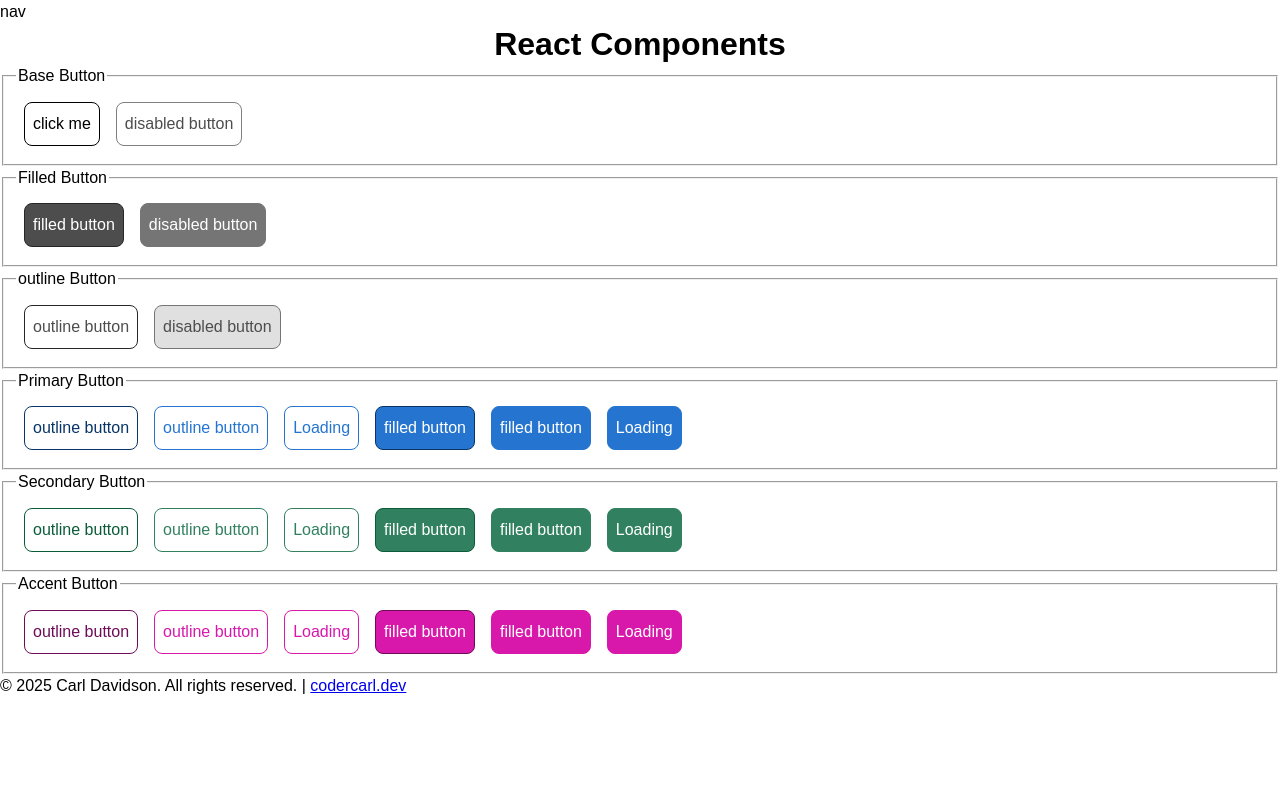
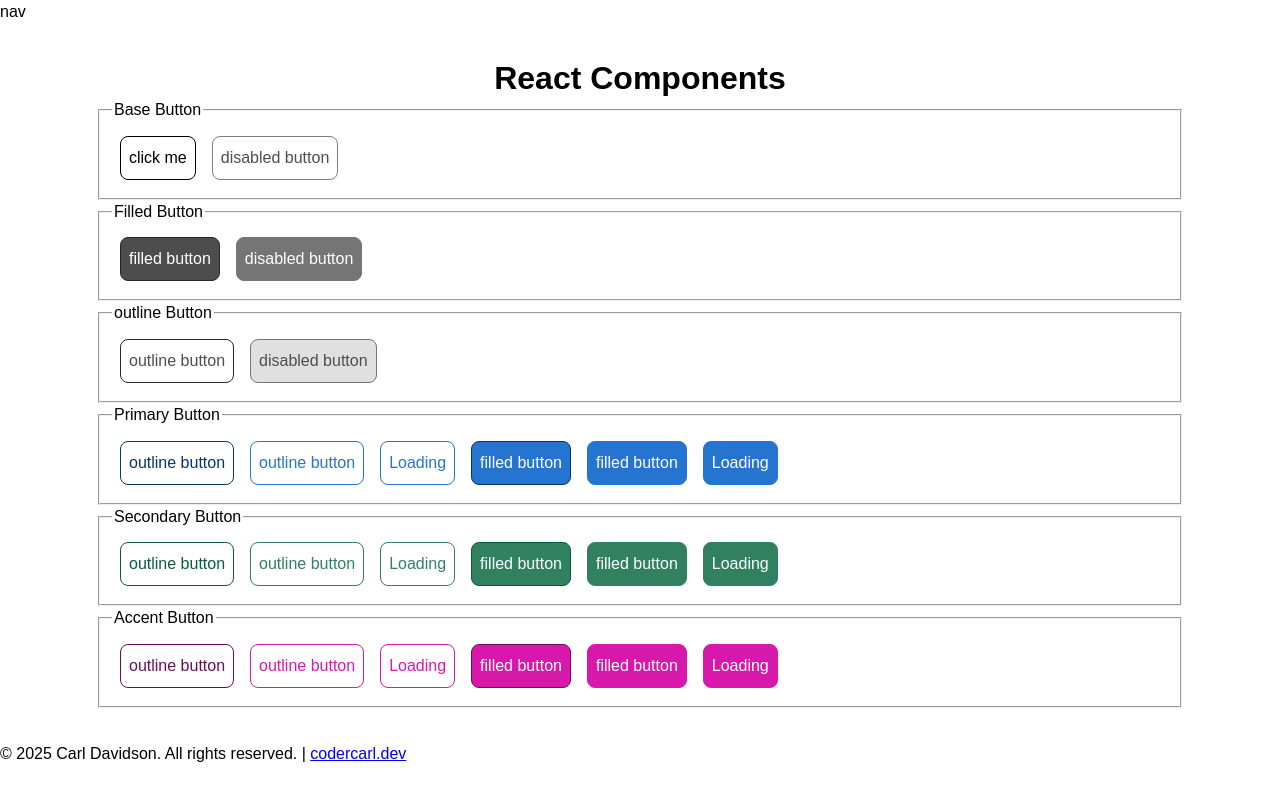
Before and after one commit to codercarl1243/react_components_system, a Next.js app: page / in a window 1280 px wide. Built offline with nearby package versions, Linux system fonts and the light colour scheme.

Commit message:
ADD layout styles

```diff
--- a/app/layout.tsx
+++ b/app/layout.tsx
@@ -27,13 +27,13 @@ export default function RootLayout({
   return (
     <html lang="en">
       <body
-        className={`${geistSans.variable} ${geistMono.variable} antialiased`}
+        className={`${geistSans.variable} ${geistMono.variable} antialiased layout-wrapper`}
       >
-        <Navigation />
+        <Navigation className="width-full" />
         <main id="main-content" tabIndex={-1}>
           {children}
         </main>
-        <Footer />
+        <Footer className="width-full" />
       </body>
     </html>
   );
--- a/app/styles/globals.css
+++ b/app/styles/globals.css
@@ -7,6 +7,7 @@
 @import url('./base/index.css') layer(base);
 @import url('./components/index.css') layer(components);
 @import url('./utils/index.css') layer(utilities);
+@import url('./layout/index.css') layer(utilities);
 
 body {
     /* Styling purposes for demo only */
--- /dev/null
+++ b/app/styles/layout/index.css
@@ -0,0 +1 @@
+@import './wrapper.css';
--- /dev/null
+++ b/app/styles/layout/wrapper.css
@@ -0,0 +1,46 @@
+@layer utilities {
+
+  .layout-wrapper {
+    --layout-min-width: var(--bp-xs);
+    --layout-max-width: var(--bp-xl);
+    --layout-padding: clamp(1rem, 2vw, 2.5rem);
+    --layout-bleed: clamp(1rem, 5.5vw, 5rem);
+
+    display: grid;
+    width: clamp(var(--layout-min-width), 100%, var(--layout-max-width));
+    margin-inline: auto;
+
+    grid-template-columns:
+      [padding-start]   var(--layout-padding)
+      [bleed-start]     var(--layout-bleed)
+      [content-start]   1fr [content-end]
+                        var(--layout-bleed) [bleed-end]
+                        var(--layout-padding) [padding-end];
+
+  }
+
+  @media (max-width: 768px) {
+    .layout-wrapper {
+        --layout-padding: clamp(0.5rem, 1.5vw, 1.5rem);
+        --layout-bleed: clamp(0.5rem, 3.5vw, 3rem);
+    }
+  }
+
+  .layout-wrapper>* {
+    grid-column: content-start;
+  }
+
+   .layout-wrapper > .width-content {
+    grid-column: content;
+  }
+
+  .layout-wrapper>.width-bleed {
+    grid-column: bleed;
+  }
+
+  /* True full-width: spans edge to edge */
+  .layout-wrapper>.width-full {
+    grid-column: padding;
+  }
+
+}
--- a/app/styles/utils/index.css
+++ b/app/styles/utils/index.css
@@ -1,2 +1,3 @@
 @import './font.css';
 @import './sr-only.css';
+@import './flow.css';
--- a/components/layout/footer.tsx
+++ b/components/layout/footer.tsx
@@ -1,9 +1,10 @@
+import type { ComponentProps } from "react";
 
 
-export default function Footer(){
+export default function Footer(props: ComponentProps<'footer'>){
 const year = new Date().getFullYear();
     return (
-        <footer>
+        <footer {...props}>
             <p>&copy; {year} Carl Davidson. All rights reserved. | <a className="link" href="https://codercarl.dev">codercarl.dev</a></p>
         </footer>
     )
--- a/components/layout/navigation.tsx
+++ b/components/layout/navigation.tsx
@@ -1,9 +1,10 @@
 import SkipLink from "@/components/skiplink";
+import type { ComponentProps } from "react";
 
-export default function Navigation() {
+export default function Navigation(props: ComponentProps<'header'>) {
 
     return (
-        <header>
+        <header {...props}>
             <SkipLink />
             <nav>
                 nav
```
